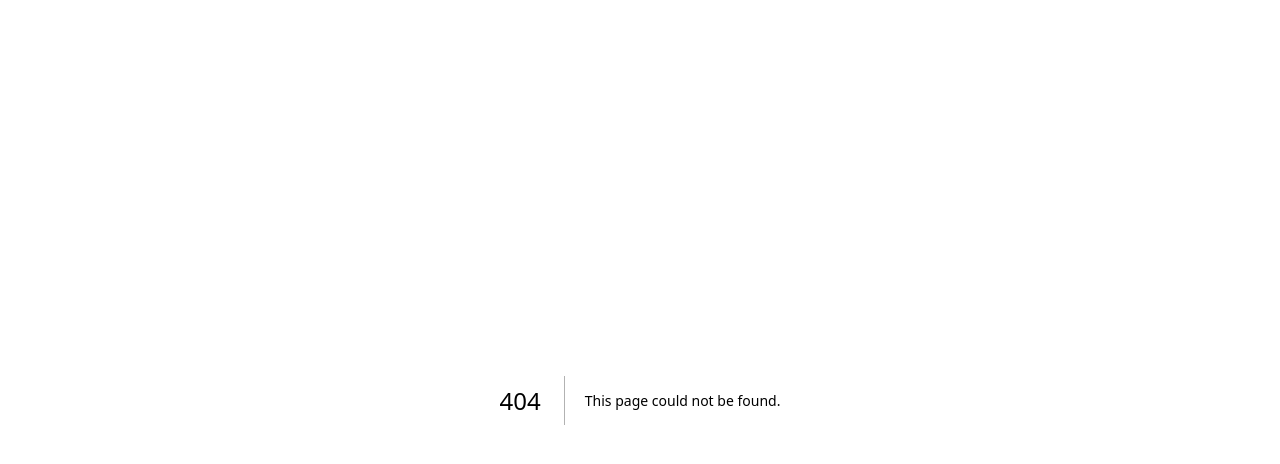
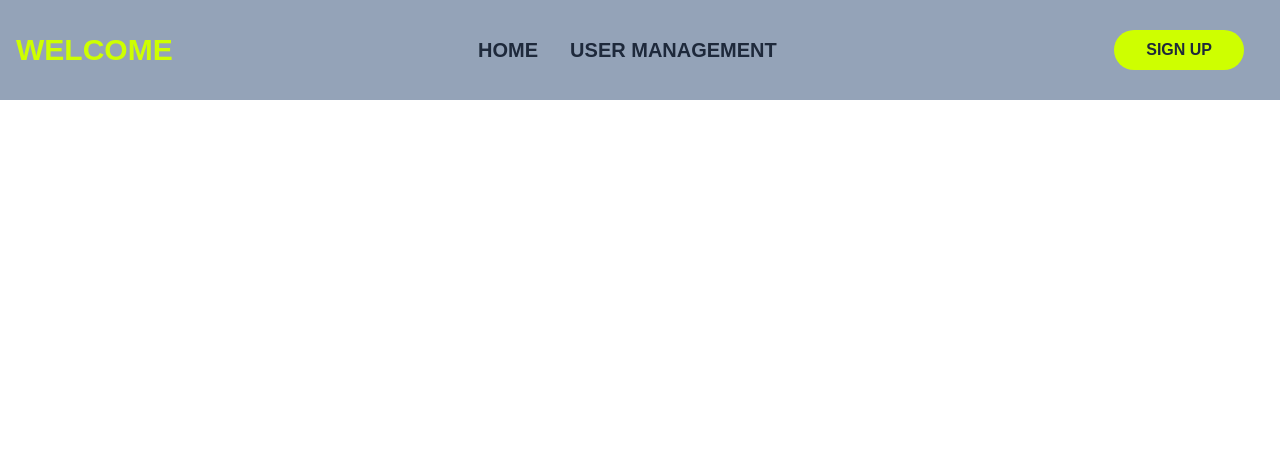
Before and after one commit to vamsi-baipaneni/user-management-1, a Next.js app: page /signup in a window 1280 px wide. Before the commit this address had no page. Shown: the top 464 px of the page. Built offline with nearby package versions, Linux system fonts and the light colour scheme.

Commit message:
added larger screens navigation

```diff
--- /dev/null
+++ b/app/components/Navbar.tsx
@@ -0,0 +1,44 @@
+"use client"
+
+import { useState } from "react";
+import Link from "next/link";
+import { AiOutlineMenu, AiOutlineClose } from "react-icons/ai";
+
+const Navbar = () => {
+
+    const [menuIcon, setMenuIcon] = useState<boolean>(false);
+
+    const handleDisplayChange = () => {
+        setMenuIcon(!menuIcon);
+    }
+
+    return (
+        <header className="bg-slate-400 text-[#CEFF00] w-full ease-in duration-300 fixed top-0 left-0 z-10">
+            <nav className="max-w-[1366px] mx-auto h-[100px] flex justify-between items-center p-4">
+                <div>
+                    <Link href='/' onClick={handleDisplayChange}>
+                        <span className="font-extrabold text-3xl md:text-2xl xl:text-3xl">WELCOME</span>
+                    </Link>
+                </div>
+
+                <ul className="hidden md:flex font-semibold text-xl lg:text-[20px] text-slate-800">
+                    <li className="mr-4 lg:mr-8 hover:text-[#CEFF00]">
+                        <Link href="/">HOME</Link>
+                    </li>
+                    <li className="mr-4 lg:mr-8 hover:text-[#CEFF00]">
+                        <Link href="/usermgmt">USER MANAGEMENT</Link>
+                    </li>
+                </ul>
+                <div className="hidden md:flex">
+                    <div className="flex">
+                        <Link href="/signup">
+                            <button className="mr-5 bg-[#CEFF00] text-slate-800 hover:bg-slate-800 hover:text-[#CEFF00] rounded-full font-bold px-8 py-2">SIGN UP</button>
+                        </Link>
+                    </div>
+                </div>
+            </nav>
+        </header>
+    )
+}
+
+export default Navbar
--- a/app/globals.css
+++ b/app/globals.css
@@ -2,32 +2,17 @@
 @tailwind components;
 @tailwind utilities;
 
-:root {
-  --foreground-rgb: 0, 0, 0;
-  --background-start-rgb: 214, 219, 220;
-  --background-end-rgb: 255, 255, 255;
+@import url('https://fonts.googleapis.com/css2?family=Inconsolata&family=Inter:wght@300;400;500&display=swap');
+
+body {
+  font-family: 'Inconsolata', sans-serif;
 }
 
-@media (prefers-color-scheme: dark) {
-  :root {
-    --foreground-rgb: 255, 255, 255;
-    --background-start-rgb: 0, 0, 0;
-    --background-end-rgb: 0, 0, 0;
-  }
+body::-webkit-scrollbar {
+  display: none;
 }
 
 body {
-  color: rgb(var(--foreground-rgb));
-  background: linear-gradient(
-      to bottom,
-      transparent,
-      rgb(var(--background-end-rgb))
-    )
-    rgb(var(--background-start-rgb));
+  --ms-overflow-style: none;
+  scrollbar-width: none;
 }
-
-@layer utilities {
-  .text-balance {
-    text-wrap: balance;
-  }
-}
--- a/app/layout.tsx
+++ b/app/layout.tsx
@@ -1,8 +1,7 @@
 import type { Metadata } from "next";
-import { Inter } from "next/font/google";
 import "./globals.css";
+import Navbar from "./components/Navbar";
 
-const inter = Inter({ subsets: ["latin"] });
 
 export const metadata: Metadata = {
   title: "Create Next App",
@@ -16,7 +15,10 @@ export default function RootLayout({
 }>) {
   return (
     <html lang="en">
-      <body className={inter.className}>{children}</body>
+      <body>
+        <Navbar/>
+        {children}
+      </body>
     </html>
   );
 }
--- a/app/page.tsx
+++ b/app/page.tsx
@@ -1,113 +1,14 @@
 import Image from "next/image";
+
+export const metadata = {
+  title: 'Home',
+  description : 'home page description'
+}
 
 export default function Home() {
   return (
-    <main className="flex min-h-screen flex-col items-center justify-between p-24">
-      <div className="z-10 w-full max-w-5xl items-center justify-between font-mono text-sm lg:flex">
-        <p className="fixed left-0 top-0 flex w-full justify-center border-b border-gray-300 bg-gradient-to-b from-zinc-200 pb-6 pt-8 backdrop-blur-2xl dark:border-neutral-800 dark:bg-zinc-800/30 dark:from-inherit lg:static lg:w-auto  lg:rounded-xl lg:border lg:bg-gray-200 lg:p-4 lg:dark:bg-zinc-800/30">
-          Get started by editing&nbsp;
-          <code className="font-mono font-bold">app/page.tsx</code>
-        </p>
-        <div className="fixed bottom-0 left-0 flex h-48 w-full items-end justify-center bg-gradient-to-t from-white via-white dark:from-black dark:via-black lg:static lg:size-auto lg:bg-none">
-          <a
-            className="pointer-events-none flex place-items-center gap-2 p-8 lg:pointer-events-auto lg:p-0"
-            href="https://vercel.com?utm_source=create-next-app&utm_medium=appdir-template&utm_campaign=create-next-app"
-            target="_blank"
-            rel="noopener noreferrer"
-          >
-            By{" "}
-            <Image
-              src="/vercel.svg"
-              alt="Vercel Logo"
-              className="dark:invert"
-              width={100}
-              height={24}
-              priority
-            />
-          </a>
-        </div>
-      </div>
-
-      <div className="relative z-[-1] flex place-items-center before:absolute before:h-[300px] before:w-full before:-translate-x-1/2 before:rounded-full before:bg-gradient-radial before:from-white before:to-transparent before:blur-2xl before:content-[''] after:absolute after:-z-20 after:h-[180px] after:w-full after:translate-x-1/3 after:bg-gradient-conic after:from-sky-200 after:via-blue-200 after:blur-2xl after:content-[''] before:dark:bg-gradient-to-br before:dark:from-transparent before:dark:to-blue-700 before:dark:opacity-10 after:dark:from-sky-900 after:dark:via-[#0141ff] after:dark:opacity-40 sm:before:w-[480px] sm:after:w-[240px] before:lg:h-[360px]">
-        <Image
-          className="relative dark:drop-shadow-[0_0_0.3rem_#ffffff70] dark:invert"
-          src="/next.svg"
-          alt="Next.js Logo"
-          width={180}
-          height={37}
-          priority
-        />
-      </div>
-
-      <div className="mb-32 grid text-center lg:mb-0 lg:w-full lg:max-w-5xl lg:grid-cols-4 lg:text-left">
-        <a
-          href="https://nextjs.org/docs?utm_source=create-next-app&utm_medium=appdir-template&utm_campaign=create-next-app"
-          className="group rounded-lg border border-transparent px-5 py-4 transition-colors hover:border-gray-300 hover:bg-gray-100 hover:dark:border-neutral-700 hover:dark:bg-neutral-800/30"
-          target="_blank"
-          rel="noopener noreferrer"
-        >
-          <h2 className="mb-3 text-2xl font-semibold">
-            Docs{" "}
-            <span className="inline-block transition-transform group-hover:translate-x-1 motion-reduce:transform-none">
-              -&gt;
-            </span>
-          </h2>
-          <p className="m-0 max-w-[30ch] text-sm opacity-50">
-            Find in-depth information about Next.js features and API.
-          </p>
-        </a>
-
-        <a
-          href="https://nextjs.org/learn?utm_source=create-next-app&utm_medium=appdir-template-tw&utm_campaign=create-next-app"
-          className="group rounded-lg border border-transparent px-5 py-4 transition-colors hover:border-gray-300 hover:bg-gray-100 hover:dark:border-neutral-700 hover:dark:bg-neutral-800/30"
-          target="_blank"
-          rel="noopener noreferrer"
-        >
-          <h2 className="mb-3 text-2xl font-semibold">
-            Learn{" "}
-            <span className="inline-block transition-transform group-hover:translate-x-1 motion-reduce:transform-none">
-              -&gt;
-            </span>
-          </h2>
-          <p className="m-0 max-w-[30ch] text-sm opacity-50">
-            Learn about Next.js in an interactive course with&nbsp;quizzes!
-          </p>
-        </a>
-
-        <a
-          href="https://vercel.com/templates?framework=next.js&utm_source=create-next-app&utm_medium=appdir-template&utm_campaign=create-next-app"
-          className="group rounded-lg border border-transparent px-5 py-4 transition-colors hover:border-gray-300 hover:bg-gray-100 hover:dark:border-neutral-700 hover:dark:bg-neutral-800/30"
-          target="_blank"
-          rel="noopener noreferrer"
-        >
-          <h2 className="mb-3 text-2xl font-semibold">
-            Templates{" "}
-            <span className="inline-block transition-transform group-hover:translate-x-1 motion-reduce:transform-none">
-              -&gt;
-            </span>
-          </h2>
-          <p className="m-0 max-w-[30ch] text-sm opacity-50">
-            Explore starter templates for Next.js.
-          </p>
-        </a>
-
-        <a
-          href="https://vercel.com/new?utm_source=create-next-app&utm_medium=appdir-template&utm_campaign=create-next-app"
-          className="group rounded-lg border border-transparent px-5 py-4 transition-colors hover:border-gray-300 hover:bg-gray-100 hover:dark:border-neutral-700 hover:dark:bg-neutral-800/30"
-          target="_blank"
-          rel="noopener noreferrer"
-        >
-          <h2 className="mb-3 text-2xl font-semibold">
-            Deploy{" "}
-            <span className="inline-block transition-transform group-hover:translate-x-1 motion-reduce:transform-none">
-              -&gt;
-            </span>
-          </h2>
-          <p className="m-0 max-w-[30ch] text-balance text-sm opacity-50">
-            Instantly deploy your Next.js site to a shareable URL with Vercel.
-          </p>
-        </a>
-      </div>
-    </main>
+    <div className="mt-[20px]">
+      <p className="font-bold text-center text-3xl">Home</p>
+    </div>
   );
 }
--- /dev/null
+++ b/app/signup/page.tsx
@@ -0,0 +1,12 @@
+export const metadata = {
+    title: 'Sign Up',
+    description : 'home page description'
+  }
+
+  export default function Signup() {
+    return (
+      <div className="mt-[20px]">
+        <p className="font-bold text-center text-3xl">Sign Up</p>
+      </div>
+    );
+  }
--- /dev/null
+++ b/app/usermgmt/page.tsx
@@ -0,0 +1,12 @@
+export const metadata = {
+    title: 'User Management',
+    description : 'home page description'
+  }
+
+  export default function UserManagement() {
+    return (
+      <div className="mt-[20px]">
+        <p className="font-bold text-center text-3xl">User Management</p>
+      </div>
+    );
+  }
```
Also changed, not shown: package.json (+5 -4 lines), 1 other file (tests, documents, lock files or other folders).
